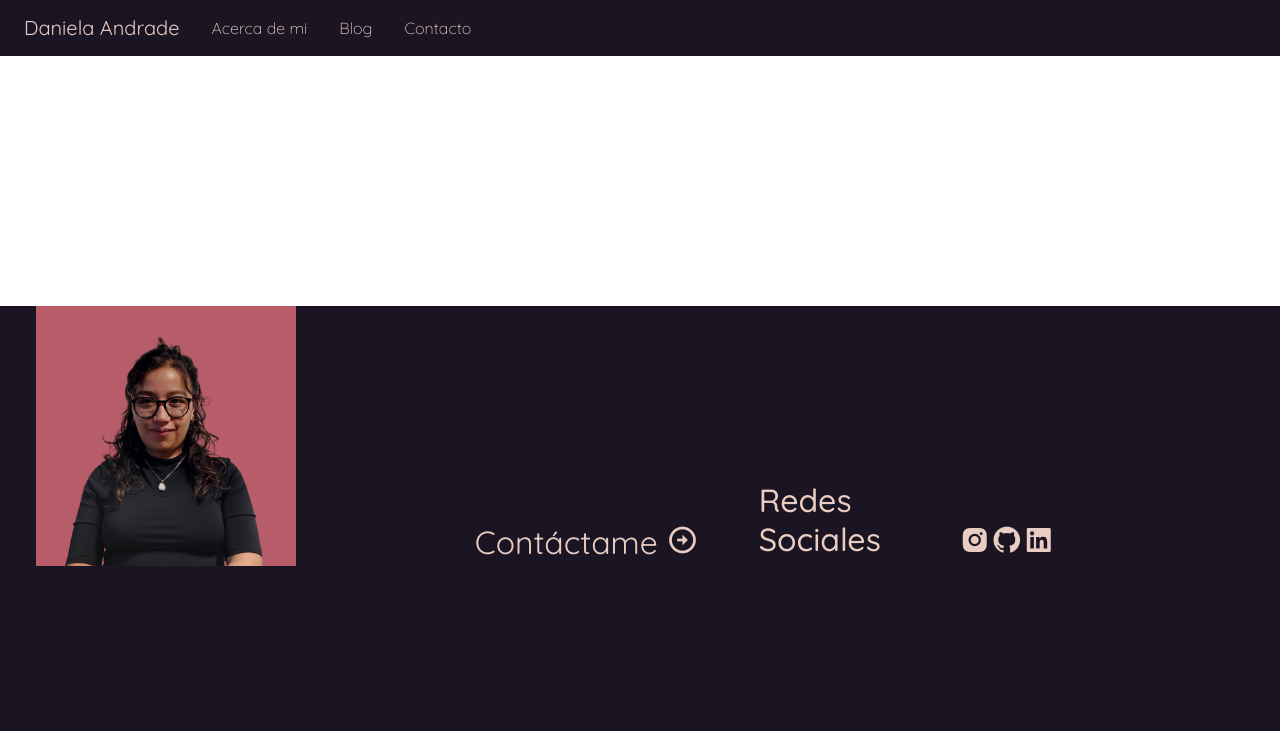
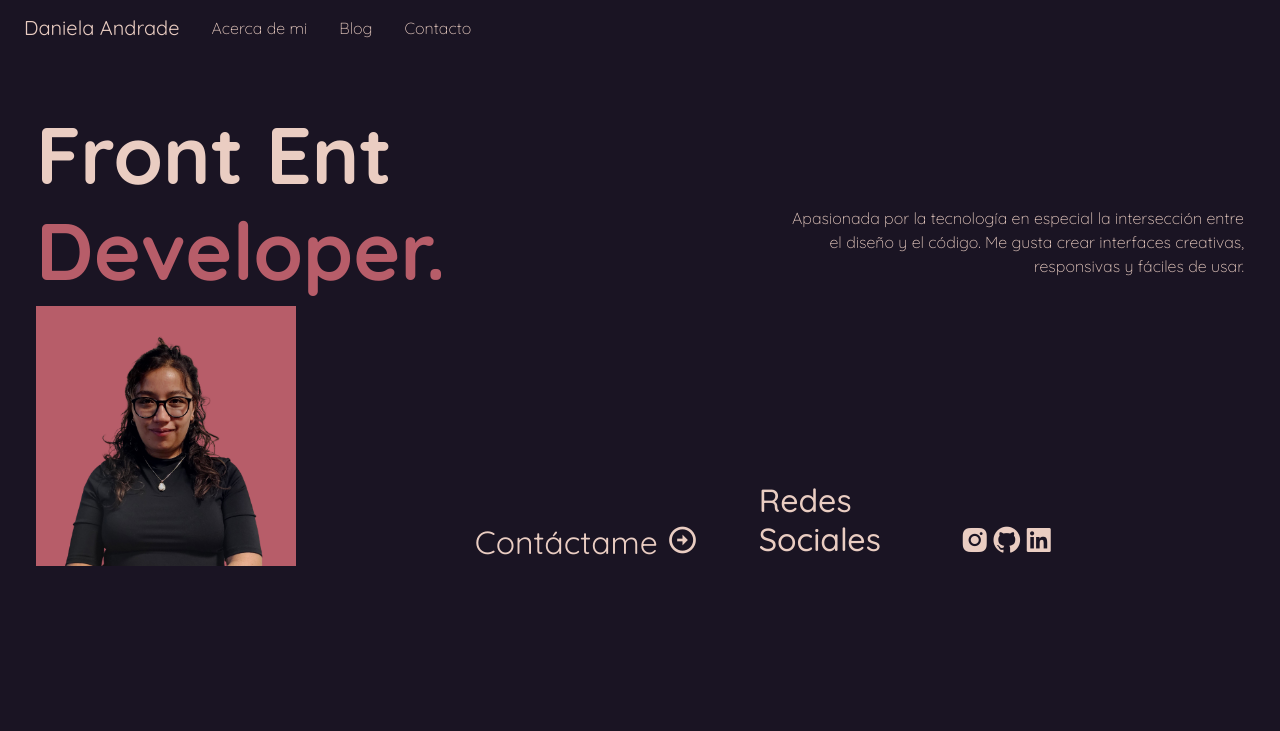
Before and after one commit to AnaDaniela96/AnaDaniela96, an Angular app: page /home in a window 1280 px wide. Shown: the top 731 px of the page. Built offline with nearby package versions, Linux system fonts and the light colour scheme.

Commit message:
Elimina librería aos.

```diff
--- a/src/app/pages/home/home.component.html
+++ b/src/app/pages/home/home.component.html
@@ -1,6 +1,6 @@
 <app-header backGroundColor="#1a1423"></app-header>
 
-<div class="container-fluid" id="header-container"  data-aos="flip-right">
+<div class="container-fluid" id="header-container">
     <div class="row">
         <div class="col-md-7 container-title">
             <h1 class="title text-start px-4">Front Ent <br> <span class="title-span">Developer.</span></h1>
```
